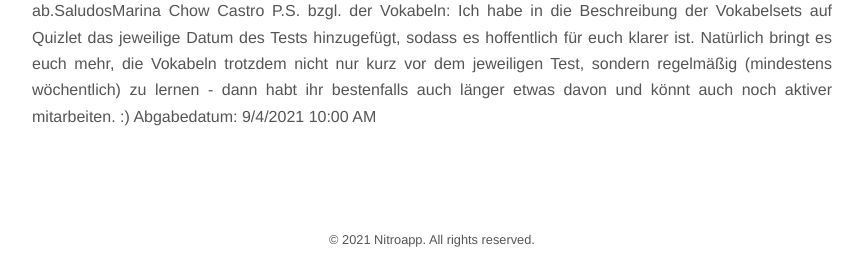
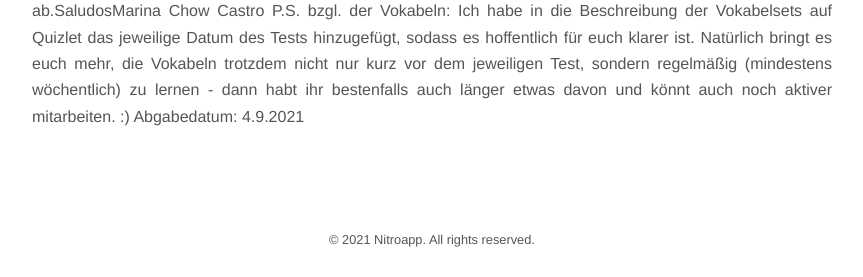
Before and after one commit to cns-nitroapp/blog, a Jekyll site: the page built from _posts/2021-9-1-1684.md, in a window 1280 px wide. Shown: the part 197-474 px from the top of the page, without its empty margins (208-1071 px from the left). Built offline with Jekyll 4.4.1, drawn with Linux system fonts in a browser that asks for light colours; nearby versions of some CDN libraries; our own code applies the rules of GitHub Pages for plain Markdown files; some of the changed text lies outside the part shown; grey boxes are pictures that could not be loaded.

Commit message:
committing files

```diff
--- a/_posts/2021-9-1-1684.md
+++ b/_posts/2021-9-1-1684.md
@@ -7,4 +7,4 @@ end-date: "2021-9-4"
 "link: "https://sts-mei.de/iserv/exercise/show/1684"
 ---
 ¡Hola chicos!Hier findet ihr die Aufgaben von heute. Bitte gebt eure fertigen E-Mails hier über IServ ab.SaludosMarina Chow Castro P.S. bzgl. der Vokabeln: Ich habe in die Beschreibung der Vokabelsets auf Quizlet das jeweilige Datum des Tests hinzugefügt, sodass es hoffentlich für euch klarer ist. Natürlich bringt es euch mehr, die Vokabeln trotzdem nicht nur kurz vor dem jeweiligen Test, sondern regelmäßig (mindestens wöchentlich) zu lernen - dann habt ihr bestenfalls auch länger etwas davon und könnt auch noch aktiver mitarbeiten. :)
-Abgabedatum: 9/4/2021 10:00 AM
+Abgabedatum: 4.9.2021
```
